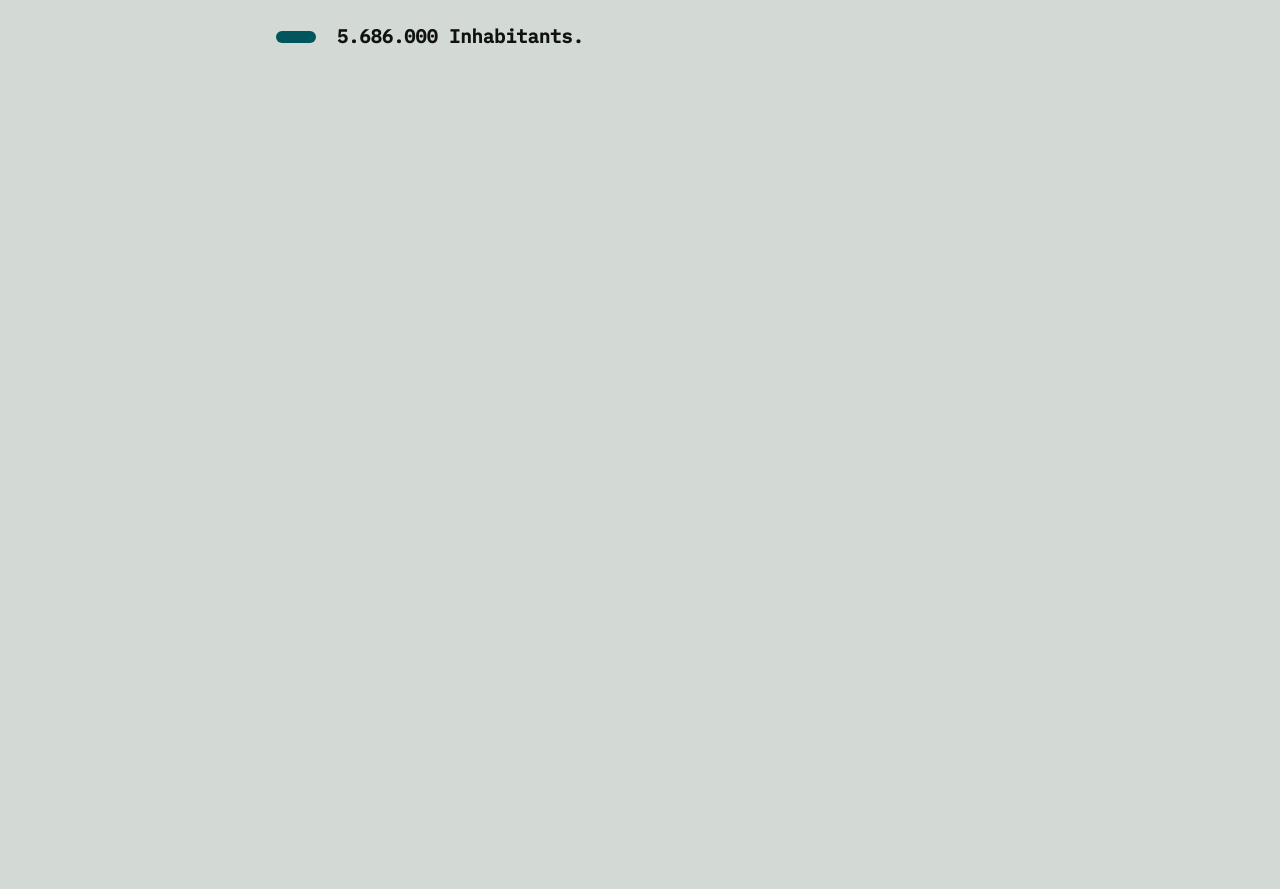
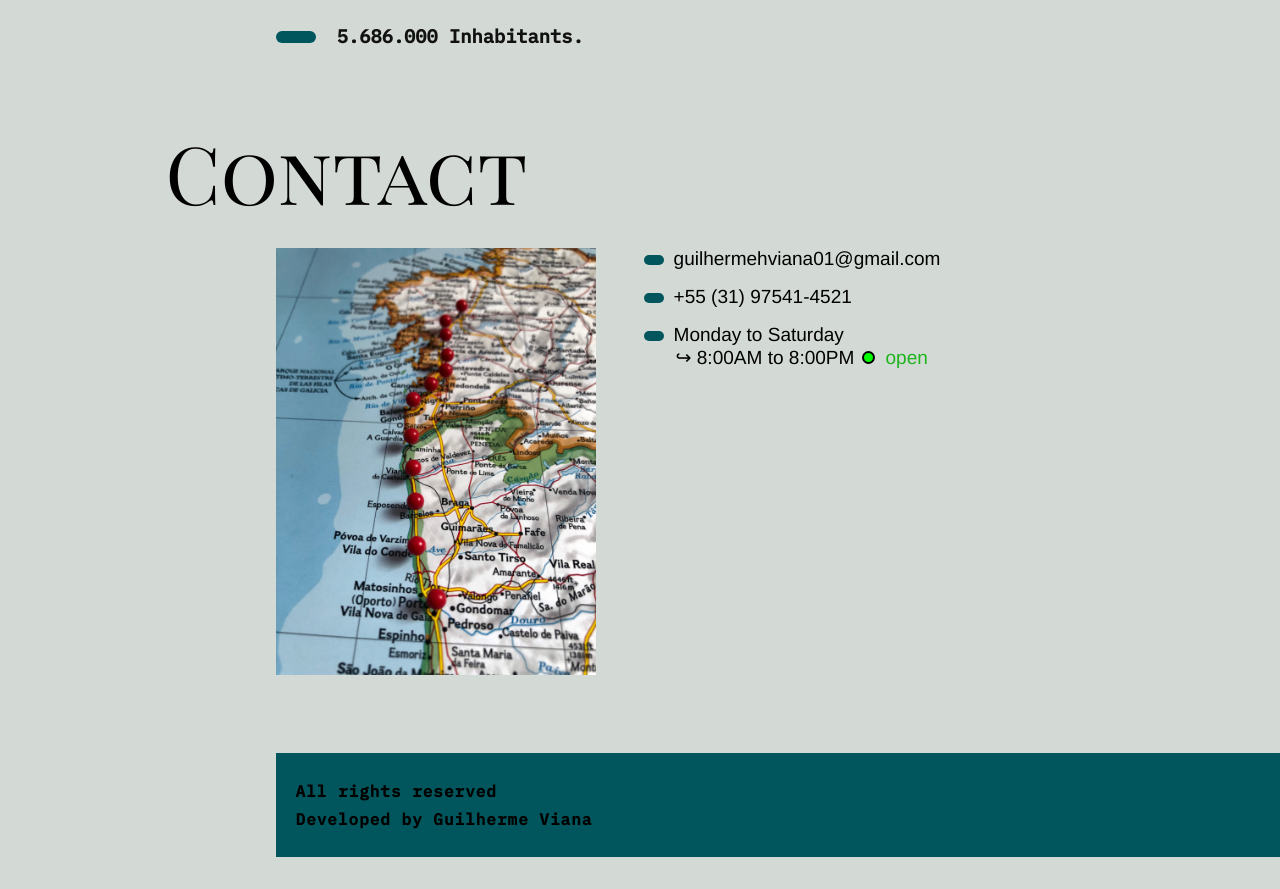
Before and after one commit to guihtryb/wonderful-cities-TDD, a React (Create React App) app: page / in a window 1280 px wide. Shown: the part 1100-1989 px from the top of the page. Before the commit the page ends 1222 px from the top, so only its background shows below. Built offline with nearby package versions, Linux system fonts and the light colour scheme.

Commit message:
feat: add contact infos component

```diff
--- a/src/App.css
+++ b/src/App.css
@@ -18,15 +18,3 @@
   padding: 10px;
   width: 100%;
 }
-
-@media (max-width : 850px) {
-  .app {
-    grid-template-columns: 1fr;
-  }
-
-  .grid-section {
-    gap: 10px;
-    grid-template-columns: 205px 1fr;
-    grid-column: 1;
-  }
-}
--- a/src/App.jsx
+++ b/src/App.jsx
@@ -4,6 +4,7 @@ import Header from './components/Header/Header';
 import CitiesSection from './components/CitiesSection/CitiesSection';
 import CitiesFaq from './components/CitiesFaq/CitiesFaq';
 import CitiesPopulation from './components/CitiesPopulation/CitiesPopulation';
+import Contact from './components/Contact/Contact';
 
 function App() {
   return (
@@ -12,6 +13,11 @@ function App() {
       <CitiesSection />
       <CitiesFaq />
       <CitiesPopulation />
+      <Contact />
+      <footer className="copy">
+        <p>All rights reserved</p>
+        <p>Developed by Guilherme Viana</p>
+      </footer>
     </div>
   );
 }
--- a/src/components/CitiesGallery/CitiesGallery.css
+++ b/src/components/CitiesGallery/CitiesGallery.css
@@ -2,11 +2,11 @@
   width: fit-content;
   max-height: 300px;
   z-index: 0;
+  grid-column: 2;
 }
 
 .cities-list {
   position: relative;
-  grid-column: 2;
   display: flex;
   flex-wrap: wrap;
 }
@@ -35,6 +35,7 @@
     width: 95vw;
     display: flex;
     justify-content: center;
+    grid-column: 1;
   }
 
   .previous {
--- a/src/components/CitiesPopulation/CitiesPopulation.jsx
+++ b/src/components/CitiesPopulation/CitiesPopulation.jsx
@@ -39,7 +39,7 @@ export default function CitiesPopulation() {
   };
 
   return (
-    <section data-testid="population-section" className="grid-section population">
+    <section data-testid="population-section" className="grid-section population" id="population">
       <Title title="Population" />
       <div className="grid-numbers">
         <h3 className="city-name-subtitle" data-testid="population-number">
--- a/src/components/CitiesSection/CitiesSection.jsx
+++ b/src/components/CitiesSection/CitiesSection.jsx
@@ -1,7 +1,6 @@
 import React, { useContext } from 'react';
 import CitiesGallery from '../CitiesGallery/CitiesGallery';
 import Title from '../Title/Title';
-import './CitiesSection.css';
 import CityAbout from '../CityIntroduction/CityIntroduction';
 import context from '../../context/Context';
 
--- a/src/components/CityIntroduction/CityIntroduction.css
+++ b/src/components/CityIntroduction/CityIntroduction.css
@@ -1,6 +1,6 @@
 .city-introduction {
   grid-column: 3;
-  margin-left: 3rem;
+  margin-left: 10rem;
 }
 
 @media (max-width : 850px) {
--- /dev/null
+++ b/src/components/Contact/Contact.css
@@ -0,0 +1,129 @@
+.map {
+  grid-column: 2;
+  position: relative;
+}
+
+.map img {
+  max-width: 25vw;
+}
+
+.data li::before {
+  background: #00565c;
+  border-radius: 20px;
+  content: '';
+  display: inline-block;
+  height: 10px;
+  margin-right: 10px;
+  width: 20px;
+}
+
+.data li {
+  font-family: Helvetica, Arial;
+  font-size: 1.19rem;
+  margin-bottom: 1rem;
+  margin-left: 3rem;
+}
+
+.bitcoin-donation-value {
+  background-color: #00FF00;
+  padding: 0.3rem;
+  border-radius: 5px;
+  font-weight: 700;
+  font-size: medium;
+}
+
+.tooltip {
+  background: rgba(0, 0, 0, 0.6);
+  border-radius: 2px;
+  box-shadow: 0 0 0 2px #00565c, 0 0 0 6px rgba(0, 0, 0, 0.6);
+  color: white;
+  cursor: none;
+  font-family: 'IBM Plex Mono', monospace;
+  font-size: 0.875rem;
+  font-weight: 700;
+  max-width: 200px;
+  padding: 6px;
+  position: absolute;
+  z-index: 100;
+}
+
+.opening-arrow {
+  margin-left: 2rem;
+}
+
+.opening-status.false::before, .opening-status.true::before  {
+  margin-left: 0.5rem;
+  margin-right: 0.3rem;
+  border: 2px solid #000;
+  border-radius: 20px;
+  content: '';
+  display: inline-block;
+  height: 9px;
+  width: 9px;
+}
+
+.opening-status.false::before  {
+  background: #d00;
+}
+
+.opening-status.true::before {
+  background: #00FF00;
+}
+.opening-status.false {
+  color: #d00;
+  display: inline-block;
+  margin: auto;
+}
+
+.opening-status.true {
+  color: #1db41d;
+}
+
+
+
+.copy {
+  background: #00565c;
+  grid-column: 3 / 5;
+  margin-bottom: 2rem;
+  padding: 20px;
+}
+
+.copy p {
+  font-family: 'IBM Plex Mono', monospace;
+  font-weight: 700;
+  letter-spacing: 1px;
+  margin: 8px 0;
+}
+
+@media (max-width : 850px) {
+  .app {
+    grid-template-columns: 1fr;
+  }
+
+  .grid-section {
+    gap: 10px;
+    grid-template-columns: 205px 1fr;
+    grid-column: 1;
+  }
+
+  .copy {
+    grid-column: 1;
+    align-items: center;
+    display: flex;
+    flex-direction: column;
+    margin-bottom: 0;
+    padding: 13px 0;
+  }
+
+  .map img {
+    max-width: 45vw;
+  }
+
+  .data, .map {
+    grid-column: 1 / 3;
+  }
+
+  .data li {
+    margin-left: 0;
+  }
+}
--- /dev/null
+++ b/src/components/Contact/Contact.jsx
@@ -0,0 +1,68 @@
+import React, { useEffect, useState } from 'react';
+import Map from '../../images/map.jpg';
+import Title from '../Title/Title';
+import './Contact.css';
+
+export default function Contact() {
+  const [isOpen, setIsOpen] = useState(false);
+  const [showToolTip, setShowToolTip] = useState(false);
+  const [top, setTop] = useState(false);
+  const [left, setLeft] = useState(false);
+
+  const verifyIfIsOpen = () => {
+    const openingDays = [1, 2, 3, 4, 5, 6];
+    const openingHours = [8, 20];
+
+    const now = new Date();
+    const day = now.getDay();
+    const hour = now.getUTCHours() - 3;
+
+    const isWorkingDay = openingDays.includes(day);
+    const isWorkingHours = hour > openingHours[0] && hour < openingHours[1];
+    setIsOpen(isWorkingDay && isWorkingHours);
+  };
+
+  useEffect(() => {
+    verifyIfIsOpen();
+  }, []);
+
+  setInterval(() => {
+    verifyIfIsOpen();
+  }, 10000);
+
+  const handleMouseMove = (event) => {
+    setShowToolTip(true);
+    setTop(event.nativeEvent.offsetY - 50);
+    setLeft(event.nativeEvent.offsetX - 150);
+  };
+
+  const handleMouseLeave = () => {
+    setShowToolTip(false);
+  };
+
+  return (
+    <section data-testid="contact-section" className="grid-section contact" id="contact">
+      <Title title="Contact" />
+      <div className="map">
+        <img src={Map} alt="Map Adress" data-testid="map-image" onMouseLeave={handleMouseLeave} onMouseMove={handleMouseMove} />
+        <div className="tooltip" style={{ top: `${top}px`, left: `${left}px`, display: `${showToolTip ? 'block' : 'none'}` }}>
+          <span>Porto, Portugal</span>
+        </div>
+      </div>
+      <ul className="data" data-testid="contact-infos-list">
+        <li>guilhermehviana01@gmail.com</li>
+        <li>+55 (31) 97541-4521</li>
+        <li data-opening-days="1,2,3,4,5,6" data-opening-hours="8,20">
+          Monday to Saturday
+          <br />
+          <span className="opening-arrow">&#8618;</span>
+          <span className="opening-hours"> 8:00AM to 8:00PM</span>
+          <span className={`opening-status ${isOpen}`}>
+            {' '}
+            {isOpen ? 'open' : 'closed' }
+          </span>
+        </li>
+      </ul>
+    </section>
+  );
+}
```
Also changed, not shown: src/components/CitiesSection/CitiesSection.css (deleted), src/images/map.jpg (added), 1 other file (tests, documents, lock files or other folders).
